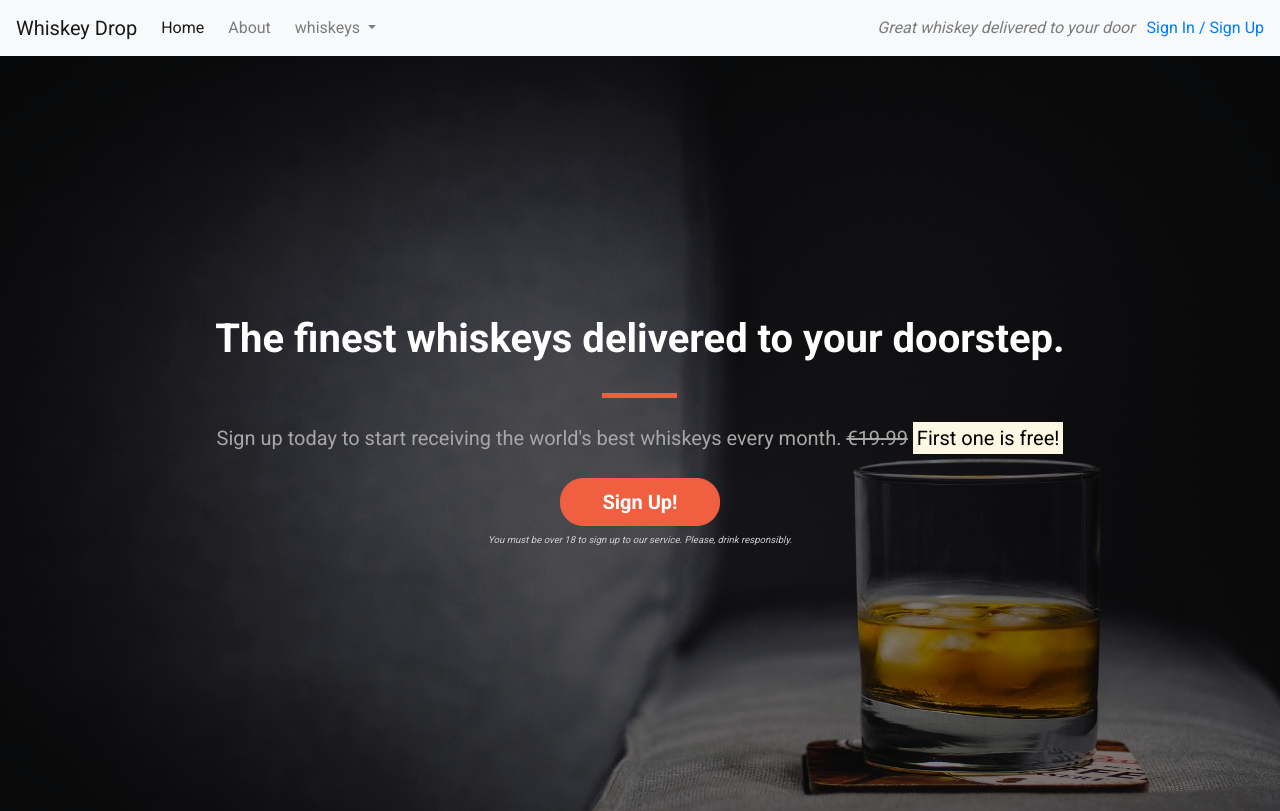
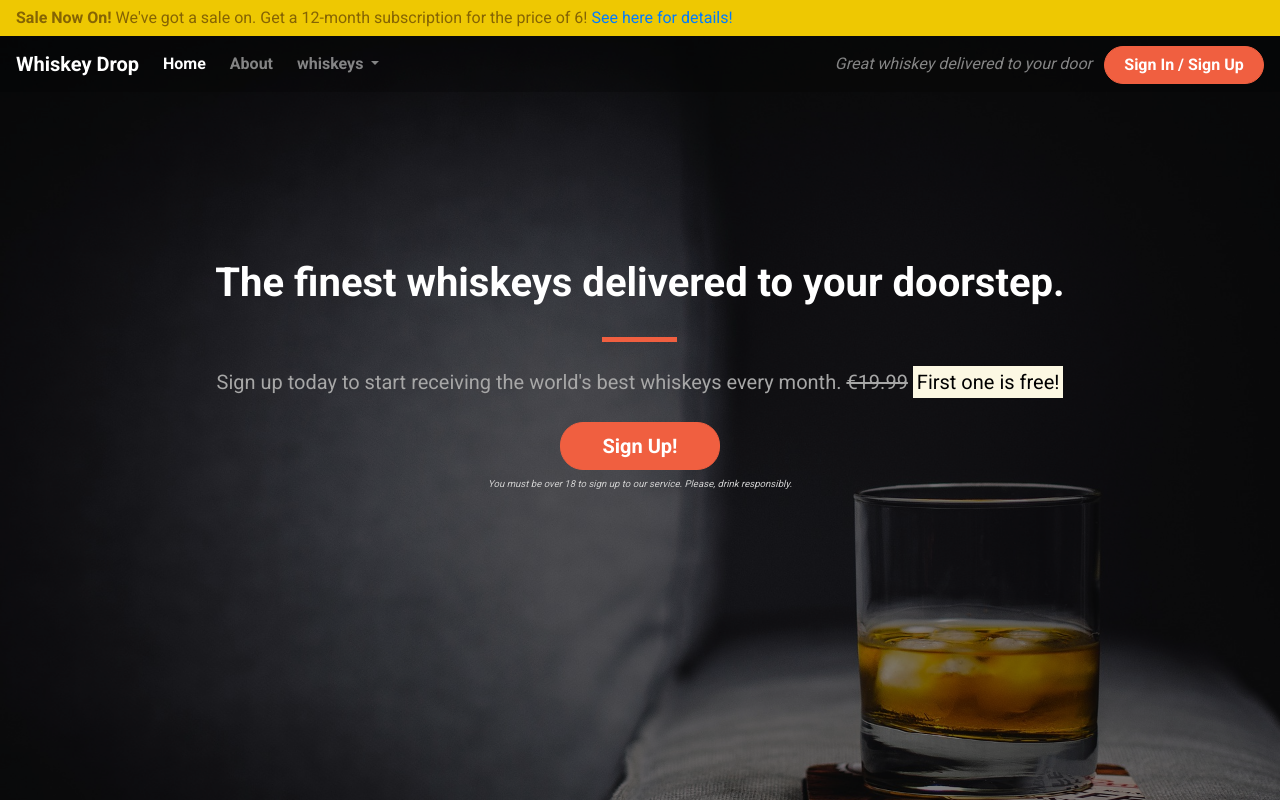
Before and after one commit to GaryCooper-pm/Bootstrap-Walkthrough, a plain HTML site: page index.html in a window 1280 px wide. Shown: the top 811 px of the page. Drawn offline with nearby package versions, Linux system fonts and the light colour scheme.

Commit message:
Add styling to CTA buttons and navbar

```diff
--- a/css/style.css
+++ b/css/style.css
@@ -2,12 +2,25 @@ body {
     font-family: 'Roboto', sans-serif;
 }
 
-.alert-container {}
+/* Containers */
+
+.alert-container  .col-12{
+    padding-left: 0;
+    padding-right: 0;
+}
+
+.site-wide-alert {
+    border-radius: 0;
+    margin-bottom: 0;
+    padding: 5px 15px;
+    background-color: #eec802;
+    border-color: #eec802;
+}
 
 .callout-container {
     height: 100vh;
 
-    background: url(../images/whiskey-background.jpg) no-repeat bottom right fixed;
+    background: url('../images/whiskey-background.jpg') no-repeat center center fixed;
     -webkit-background-size: cover;
     -moz-background-size: cover;
     -o-background-size: cover;
@@ -26,19 +39,20 @@ body {
     left: 0;
     height: 100%;
     width: 100%;
-    background-color: rgba(0,0,0,0.5);
+    background-color: rgba(0, 0, 0, 0.5);
 }
 
 .quotes-container {}
 
 .features-container {}
 
-/* Block Dividers */
+/* Block dividers */
 
 .block-divider {
     width: 75px;
     height: 5px;
     border: 0;
+    background-color: #444;
 }
 
 .block-divider--orange {
@@ -49,22 +63,52 @@ body {
     width: 35px;
 }
 
+/* Navbar */
 
-/*Jumbotron*/
+.navalert-container {
+    position: absolute;
+    top: 0;
+    left: 0;
+    padding-left: 0;
+    padding-right: 0;
+    z-index: 1;
+}
+
+.navbar {
+    margin-bottom: 0;
+    border: 0;
+    width: 100%;
+    background-color: rgba(0, 0, 0, 0.25);
+}
+
+.navbar .navbar-toggler {
+    border: 0;
+}
+
+.navbar-brand {
+    font-weight: bold;
+}
+
+.navbar .navbar-nav a {
+    font-weight: bold;
+}
+
+/* Jumbotron */
 
 .jumbotron {
     background-color: transparent;
 }
 
-.jumbotron-header {
+.jumbotron h1 {
     color: white;
     font-weight: bold;
     margin-bottom: 30px;
+    color: white;
 }
 
 .jumbotron .lead {
+    color: #a7a7a7;
     margin: 25px 0;
-    color: #a7a7a7;
 }
 
 .jumbotron small {
@@ -93,4 +137,5 @@ body {
 .btn--red:active:focus {
     background-color: #df4929;
     border-color: #df4929;
+    color: white;
 }
--- a/index.html
+++ b/index.html
@@ -17,7 +17,18 @@
 </head>
 
 <body>
-    <nav class="navbar navbar-light bg-light navbar-expand-sm">
+    <div class="container-fluid navalert-container">
+        <div class="container-fluid alert-container">
+            <div class="row d-none d-sm-block">
+                <div class="col-12">
+                    <div class="site-wide-alert alert alert-warning">
+                        <strong>Sale Now On!</strong> We've got a sale on. Get a 12-month subscription for the price of
+                        6! <a href="">See here for details!</a>
+                    </div>
+                </div>
+            </div>
+        </div>
+        <nav class="navbar navbar-dark navbar-expand-sm">
             <a href="/" class="navbar-brand">Whiskey Drop</a>
 
             <button class="navbar-toggler ml-auto" type="button" data-toggle="collapse" data-target="#navbarNavDropdown"
@@ -42,23 +53,16 @@
                         </div>
                     </li>
 
-                <li class="nav-item mr-2 d-block d-sm-none"><a class="nav-link" href="/login">Sign In / Sign Up</a></li>
+                    <li class="nav-item mr-2 d-block d-sm-none"><a class="nav-link" href="/login">Sign In / Sign Up</a>
+                    </li>
                 </ul>
             </div>
             <div class="d-none d-md-block">
                 <p class="navbar-text my-auto mr-2"><i>Great whiskey delivered to your door</i></p>
-            <a href="/login">Sign In / Sign Up</a>
+                <a href="/login" class="btn btn--cta btn--red">Sign In / Sign Up</a>
             </div>
         </nav>
-    <!-- <div class="container alert-container">
-        <div class="row d-none d-sm-block">
-            <div class="col-12">
-                <div class="alert alert-warning">
-                    <strong>Sale Now On!</strong> We've got a sale on. Get 12-month subscription for the price of 6! <a
-                        href="">See here for details!</a>
     </div>
-            </div>
-        </div> -->
     <div class="container-fluid callout-container">
         <!-- Callout -->
         <div class="opaque-overlay">&nbsp;</div>
```
Lines whose indentation alone changed are shown as unchanged.
